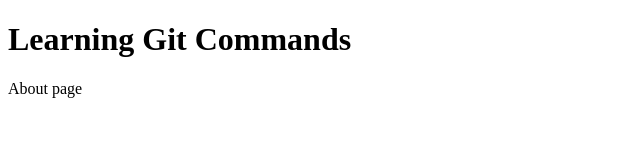
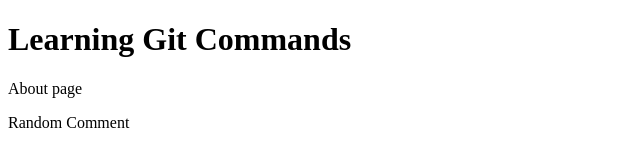
Before and after one commit to empresaColaboradores/LearningGit, a plain HTML site: page about.html in a window 1280 px wide. Shown: the whole page, without its empty margins (0-640 px from the left). Drawn offline with Linux system fonts and the light colour scheme.

Commit message:
Random comment added

```diff
--- a/about.html
+++ b/about.html
@@ -7,5 +7,6 @@
 	<body>
 		<h1> Learning Git Commands </h1>
 		<p> About page </p>
+		<p> Random Comment </p>
 	</body>
 </html>
```
